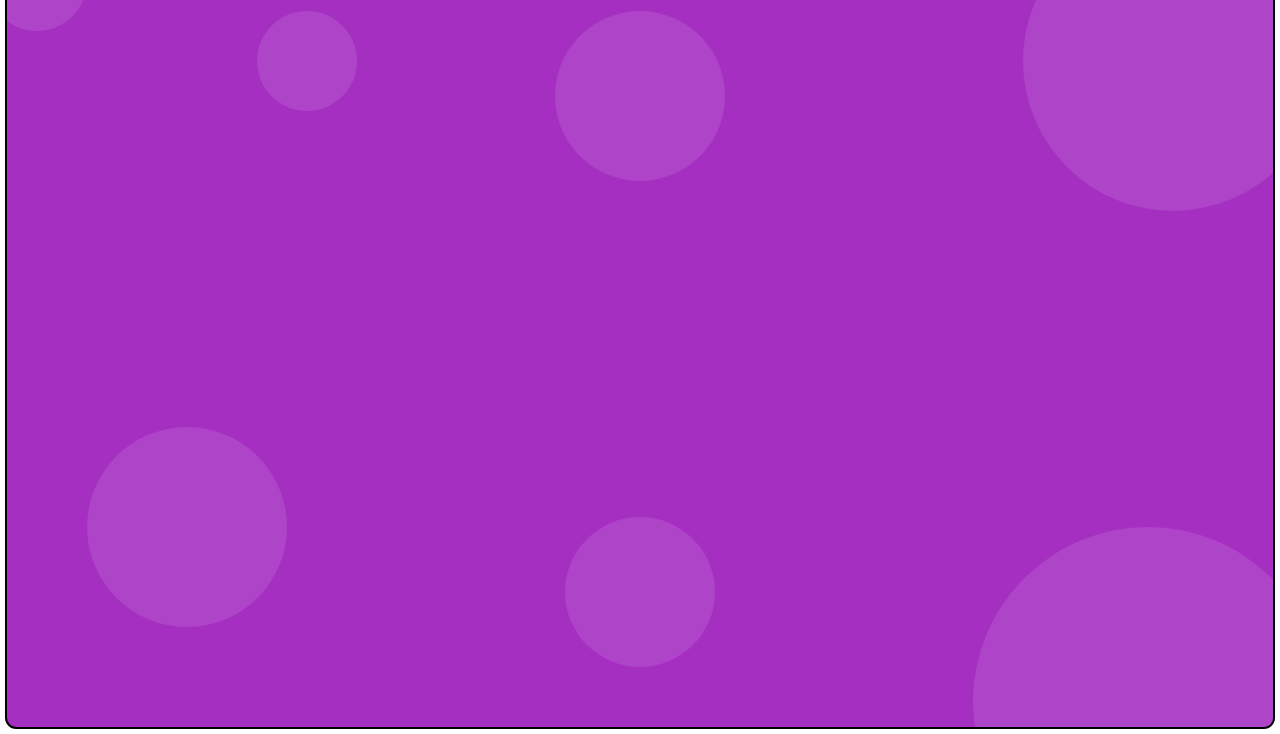
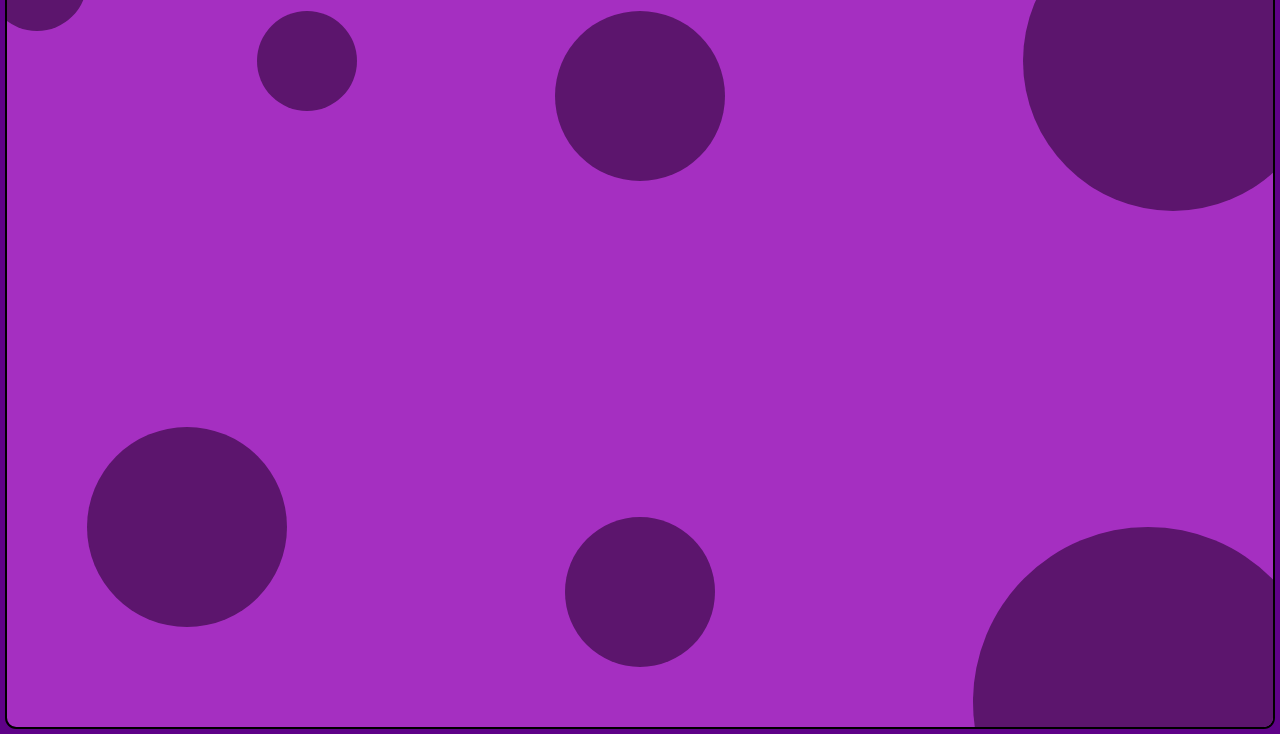
Before and after one commit to ishankumar10/Car-Game-2, a plain HTML site: page index.html in a window 1280 px wide. Shown: the part 66-800 px from the top of the page. Drawn offline with Linux system fonts and the light colour scheme; files whose address does not match are found by name.

Commit message:
19th dec update

```diff
--- a/index.html
+++ b/index.html
@@ -6,7 +6,7 @@
 		<script type="text/javascript" src="./index.js"></script>
 		<title>Document1</title>
 	</head>
-	<body>
+	<body style="background-color: rgb(95, 1, 136);">
 		<main class="main-con">
 			<div class="bubles"></div>
 			<div class="bubles"></div>
--- a/style.css
+++ b/style.css
@@ -2,7 +2,7 @@
 
 * {
     --primary-bg : #A52FC1;
-    --bubles-color : #AE44C8;
+    --bubles-color : #5c156d;
     --contra:#29282a;
 }
 *{
```
